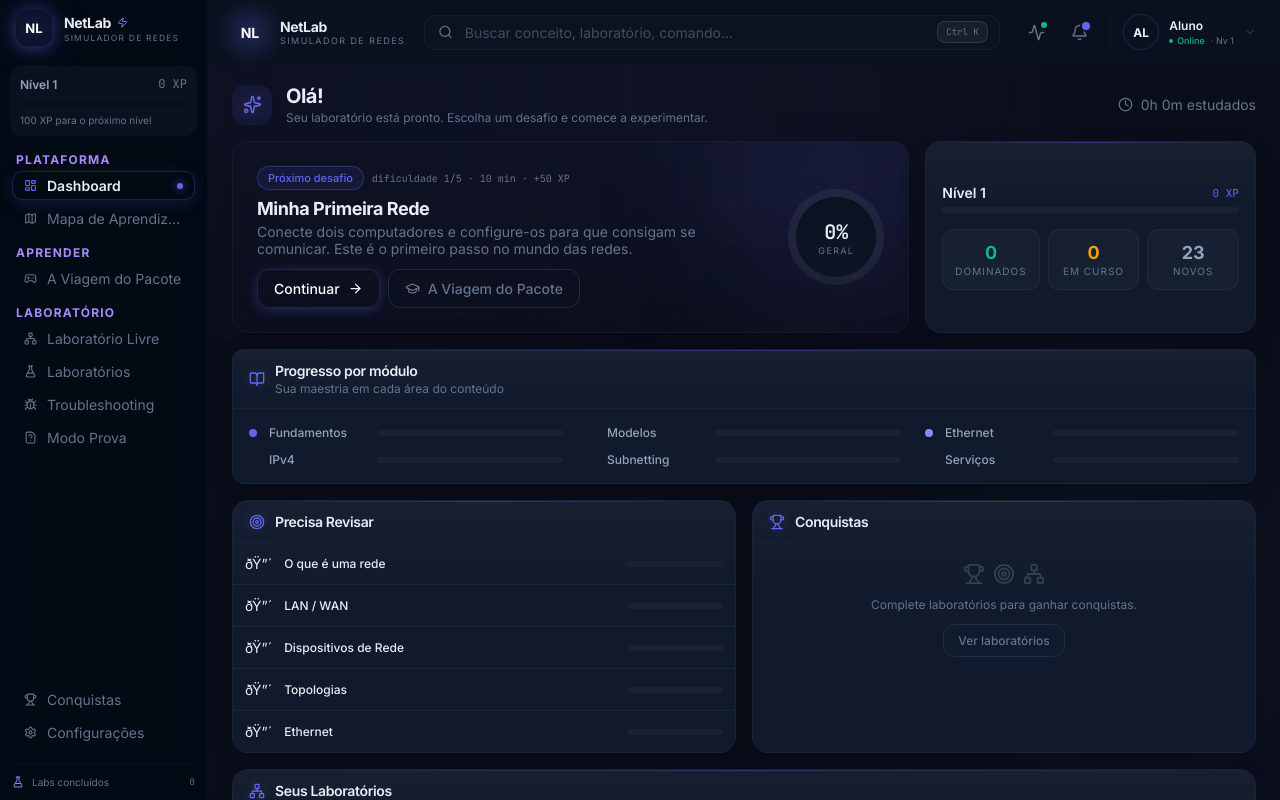
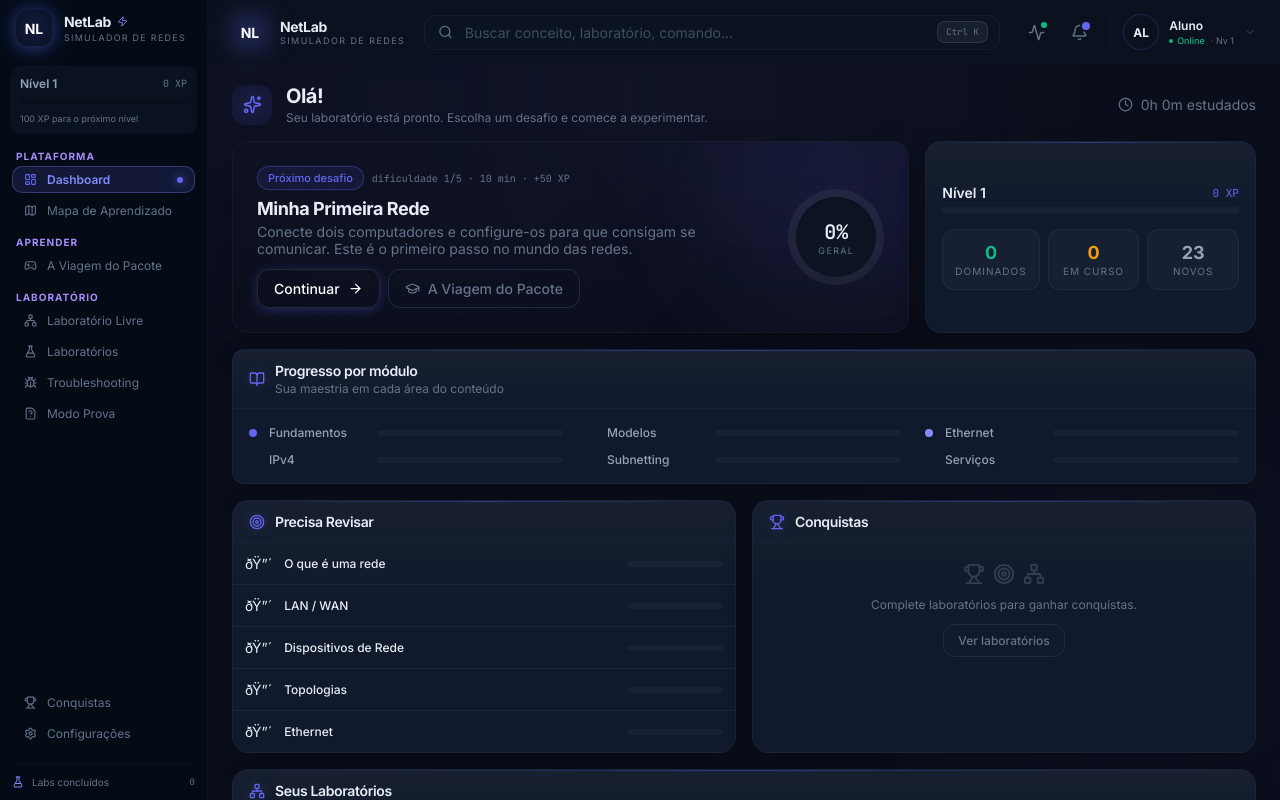
Before and after one commit to CrisRaffi/NetLab, a React (Vite) app: page / in a window 1280 px wide. Built offline with nearby package versions, Linux system fonts and the light colour scheme.

Commit message:
style: align sidebar with design system tokens (fonts, colors, sizes)

```diff
--- a/src/components/layout/Sidebar.tsx
+++ b/src/components/layout/Sidebar.tsx
@@ -45,9 +45,9 @@ const BOTTOM_ITEMS = [
 
 const navItemClass = ({ isActive }: { isActive: boolean }) =>
   clsx(
-    'flex items-center gap-2.5 px-3 py-1.5 text-[10.5px] rounded-lg transition-all duration-200',
+    'flex items-center gap-2.5 px-3 py-1.5 text-xs rounded-lg transition-all duration-200',
     isActive
-      ? 'bg-gradient-to-r from-[--color-accent-blue]/22 to-[--color-accent-blue]/8 text-[--color-cyan-300] font-semibold nav-active-glow'
+      ? 'bg-[--color-accent-blue]/15 text-[--color-accent-cyan] font-semibold ring-inset-blue'
       : 'text-[--color-text-muted] hover:text-[--color-text-primary] hover:bg-white/[0.04]',
   );
 
@@ -61,64 +61,46 @@ export function Sidebar() {
   const achievementsUnlocked = progress.achievements.length;
 
   return (
-    <aside className="relative flex flex-col w-16 lg:w-52 h-full bg-[#020A14]/85 backdrop-blur-md border-r border-[--color-border-primary]/20 shrink-0 transition-[width] duration-200 z-20">
+    <aside className="relative flex flex-col w-16 lg:w-52 h-full bg-[#020A14]/70 backdrop-blur-md border-r border-[--color-border-primary]/20 shrink-0 transition-[width] duration-200 z-20">
       {/* Brand */}
       <div className="flex items-center justify-center lg:justify-start gap-3 px-2 lg:px-4 h-14 shrink-0">
         <div className="relative shrink-0">
           <div className="absolute inset-0 rounded-xl bg-[--color-accent-blue]/30 blur-lg" />
-          <div className="relative w-9 h-9 rounded-xl bg-gradient-to-br from-[--color-accent-blue] via-[#4F46E5] to-[--color-accent-cyan] flex items-center justify-center text-white font-bold text-[13px] glow-logo">
+          <div className="relative w-9 h-9 rounded-xl bg-gradient-to-br from-[--color-accent-blue] via-[#4F46E5] to-[--color-accent-cyan] flex items-center justify-center text-white font-bold text-sm glow-logo">
             NL
           </div>
         </div>
         <div className="hidden lg:block min-w-0">
           <div className="flex items-center gap-1.5">
-            <span className="text-[14px] font-bold text-[--color-text-primary] tracking-tight">
+            <span className="text-sm font-bold text-[--color-text-primary] tracking-tight">
               NetLab
             </span>
             <Zap size={11} className="text-[--color-accent-cyan]" />
           </div>
-          <span className="block text-[8.5px] text-[--color-text-muted] uppercase tracking-[0.14em] mt-0.5">
+          <span className="block text-[9px] text-[--color-text-muted] uppercase tracking-[0.14em] mt-0.5">
             Simulador de Redes
           </span>
         </div>
       </div>
 
       {/* Progress */}
-      <div
-        className="hidden lg:block px-2.5 pb-3"
-        style={{ fontSize: '12px', marginTop: 10 }}
-      >
+      <div className="hidden lg:block px-2.5 pb-3 mt-2.5">
         <div className="rounded-xl bg-[#0D1424]/80 px-2.5 py-2.5">
-          <div
-            className="flex items-center justify-between text-[10px] mb-2"
-            style={{ fontSize: '12px' }}
-          >
-            <span
-              className="text-[--color-text-secondary] font-semibold"
-              style={{ fontSize: '12px' }}
-            >
+          <div className="flex items-center justify-between text-xs mb-2">
+            <span className="text-[--color-text-secondary] font-semibold">
               Nível {level}
             </span>
-            <span
-              className="text-[--color-text-muted] font-mono text-[9px]"
-              style={{ fontSize: '12px' }}
-            >
+            <span className="text-[--color-text-muted] font-mono text-[10px]">
               {progress.xp} XP
             </span>
           </div>
-          <div
-            className="h-1.5 rounded-full bg-[--color-bg-primary] overflow-hidden"
-            style={{ fontSize: '12px' }}
-          >
+          <div className="h-1.5 rounded-full bg-[--color-bg-primary] overflow-hidden">
             <div
               className="h-full bg-gradient-to-r from-[--color-accent-blue] to-[--color-accent-cyan] rounded-full transition-all duration-500"
-              style={{ width: `${xpInLevel}%`, fontSize: '12px' }}
+              style={{ width: `${xpInLevel}%` }}
             />
           </div>
-          <p
-            className="text-[8.5px] text-[--color-text-muted] mt-2"
-            style={{ fontSize: '10px' }}
-          >
+          <p className="text-[9px] text-[--color-text-muted] mt-2">
             {100 - xpInLevel} XP para o próximo nível
           </p>
         </div>
@@ -128,13 +110,10 @@ export function Sidebar() {
       <nav className="flex-1 overflow-y-auto px-2.5 lg:px-3 pt-1 pb-3 space-y-3">
         {NAV_SECTIONS.map((section) => (
           <div key={section.label}>
-            <div
-              className="hidden lg:block section-label mb-1 pl-1"
-              style={{ fontSize: '12px' }}
-            >
+            <div className="hidden lg:block section-label mb-1 pl-1">
               {section.label}
             </div>
-            <div className="space-y-1" style={{ fontSize: '14px' }}>
+            <div className="space-y-1">
               {section.items.map((item) => (
                 <NavLink key={item.to} to={item.to} className={navItemClass}>
                   {({ isActive }) => (
@@ -164,10 +143,7 @@ export function Sidebar() {
       </nav>
 
       {/* Bottom: conquistas + config */}
-      <div
-        className="px-2.5 lg:px-3 pb-3 shrink-0"
-        style={{ fontSize: '14px' }}
-      >
+      <div className="px-2.5 lg:px-3 pb-3 shrink-0">
         <div className="space-y-1">
           {BOTTOM_ITEMS.map((item) => (
             <NavLink key={item.to} to={item.to} className={navItemClass}>
```
